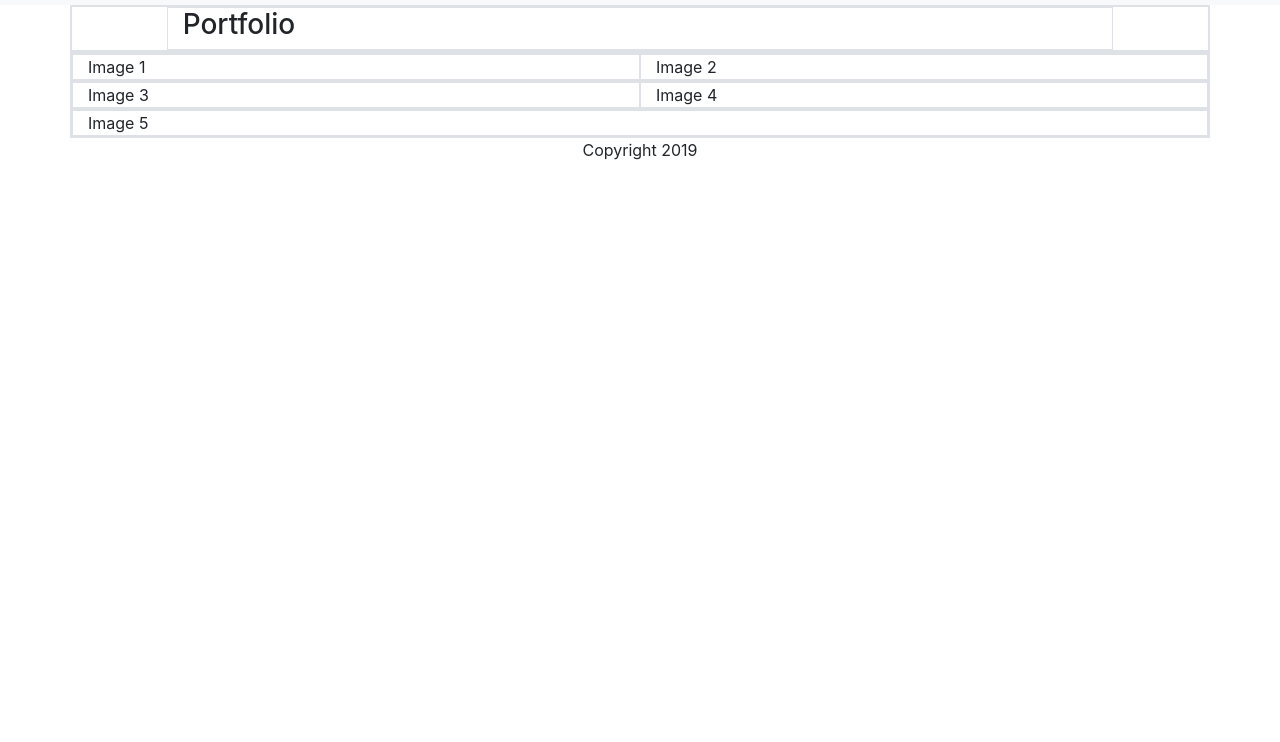
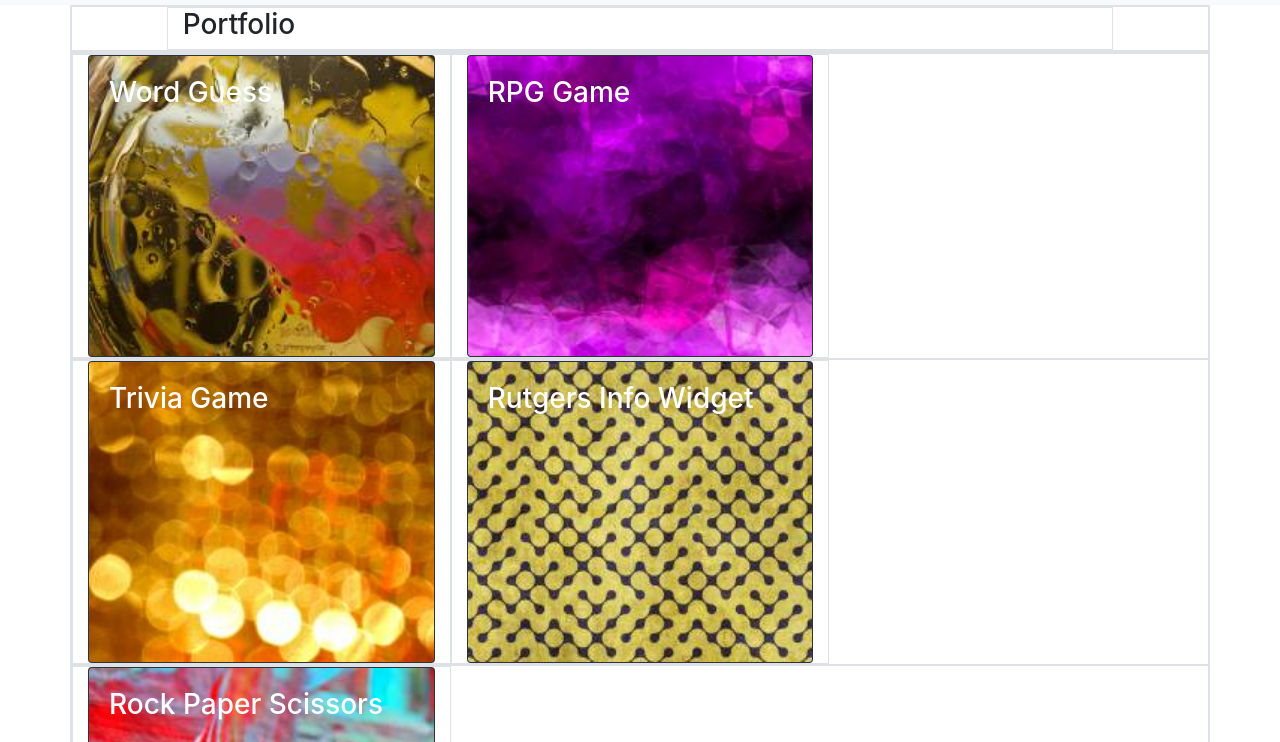
Before and after one commit to TFly33/Bootstrap-Portfolio, a plain HTML site: page portfolio.html in a window 1280 px wide. Shown: the part 58-800 px from the top of the page. Drawn offline with nearby package versions, Linux system fonts and the light colour scheme.

Commit message:
adding images to portfolio page

```diff
--- a/portfolio.html
+++ b/portfolio.html
@@ -49,15 +49,50 @@
     <div class="container border">
 
         <div class="row border">
-            <div class="col 4 border"> Image 1 </div>
-            <div class="col 4 border"> Image 2 </div>
+            <div class="col-4 border">
+                <div class="card bg-dark text-white">
+                    <img class="card-img" src="pic1.jpg" alt="Card image 1">
+                    <div class="card-img-overlay">
+                        <h3 class="card-title">Word Guess</h3>
+                    </div>
+                </div>
+            </div>
+            <div class="col-4 border">
+                <div class="card bg-dark text-white">
+                    <img class="card-img" src="pic2.jpg" alt="Card image 2">
+                    <div class="card-img-overlay">
+                        <h3 class="card-title">RPG Game</h3>
+                    </div>
+                </div>
+            </div>
         </div>
         <div class="row border">
-            <div class="col 4 border"> Image 3 </div>
-            <div class="col 4 border"> Image 4 </div>
+            <div class="col-4 border">
+                <div class="card bg-dark text-white">
+                    <img class="card-img" src="pic3.jpg" alt="Card image 3">
+                    <div class="card-img-overlay">
+                        <h3 class="card-title">Trivia Game</h3>
+                    </div>
+                </div>
+            </div>
+            <div class="col-4 border">
+                <div class="card bg-dark text-white">
+                    <img class="card-img" src="pic4.jpg" alt="Card image 4">
+                    <div class="card-img-overlay">
+                        <h3 class="card-title">Rutgers Info Widget</h3>
+                    </div>
+                </div>
+            </div>
         </div>
         <div class="row border">
-            <div class="col 4 border"> Image 5 </div>
+            <div class="col-4 border">
+                <div class="card bg-dark text-white">
+                    <img class="card-img" src="pic5.jpg" alt="Card image 5">
+                    <div class="card-img-overlay">
+                        <h3 class="card-title">Rock Paper Scissors</h3>
+                    </div>
+                </div>
+            </div>
         </div>
     </div>
 
```
